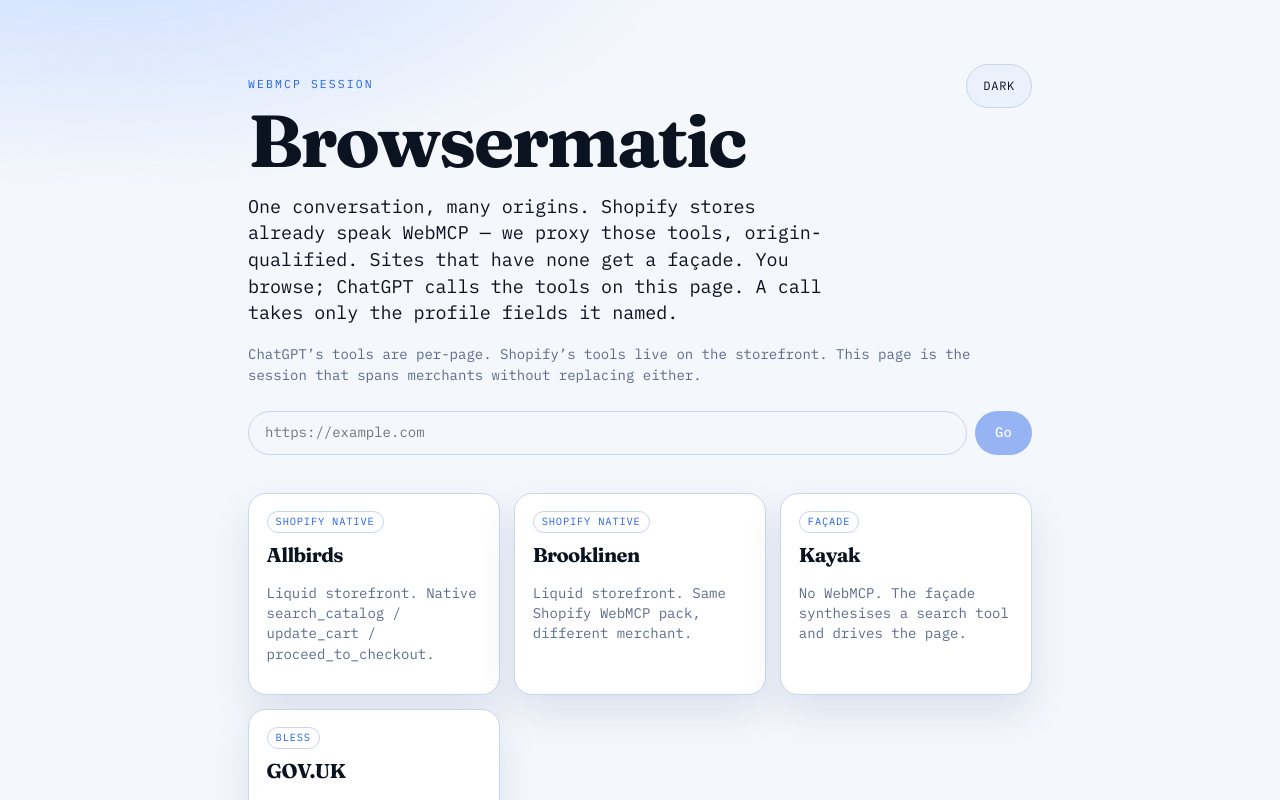
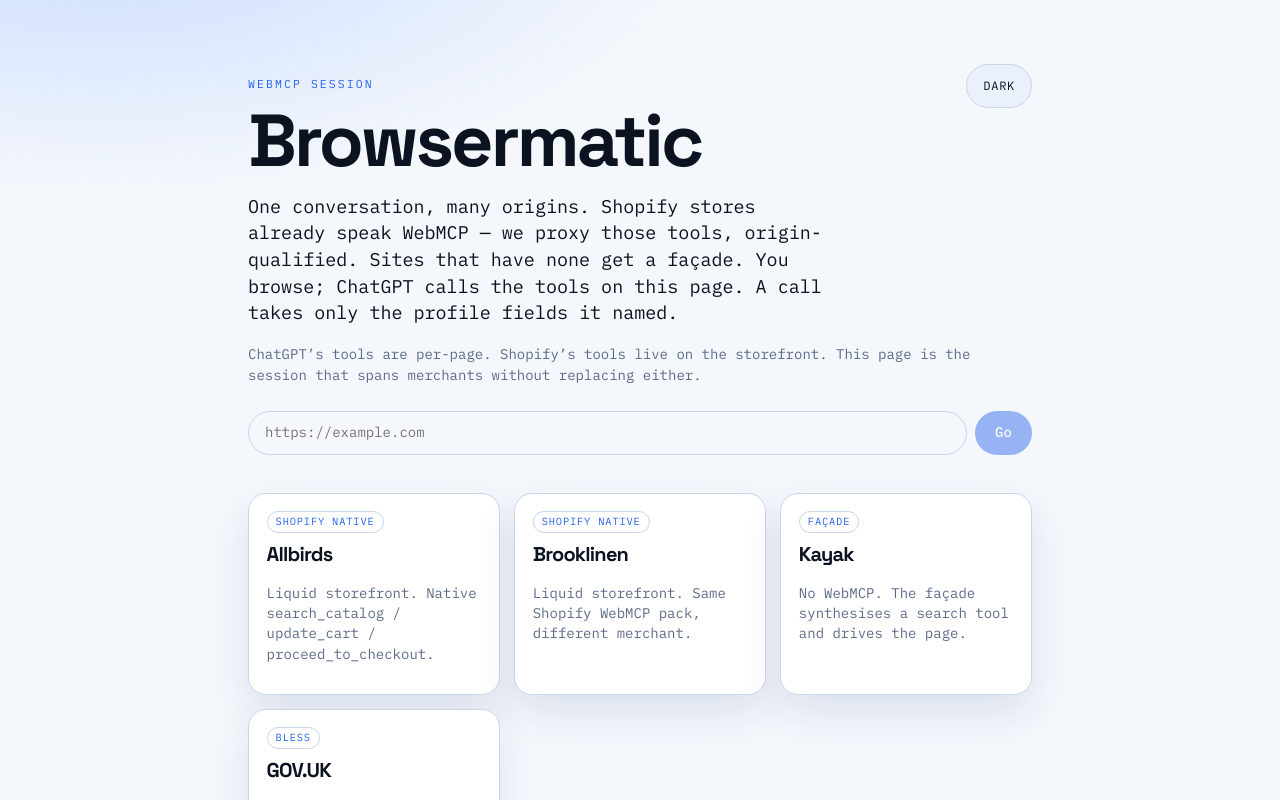
Before and after one commit to diydan/mcpmatic, a React (Vite) app: page / in a window 1280 px wide. Shown: the top 800 px of the page. Built offline with nearby package versions, Linux system fonts and the light colour scheme.

Commit message:
style: title font to Space Grotesk
Replace Fraunces (serif, warm) with Space Grotesk (geometric, modern)
for h1 and h2. Body stays IBM Plex Mono. Tab title updated to match
the new brand name.

Loads from Google Fonts; no other dependencies needed.

```diff
--- a/index.html
+++ b/index.html
@@ -4,7 +4,7 @@
     <meta charset="UTF-8" />
     <meta name="viewport" content="width=device-width, initial-scale=1" />
     <meta name="referrer" content="no-referrer" />
-    <title>mcpmatic — WebMCP session</title>
+    <title>Browsermatic — WebMCP session</title>
     <script>
       (function () {
         try {
@@ -21,7 +21,7 @@
     <link rel="preconnect" href="https://fonts.googleapis.com" />
     <link rel="preconnect" href="https://fonts.gstatic.com" crossorigin />
     <link
-      href="https://fonts.googleapis.com/css2?family=Fraunces:opsz,wght@9..144,500;9..144,700&family=IBM+Plex+Mono:wght@400;500&display=swap"
+      href="https://fonts.googleapis.com/css2?family=Space+Grotesk:wght@500;600;700&family=IBM+Plex+Mono:wght@400;500&display=swap"
       rel="stylesheet"
     />
   </head>
--- a/src/index.css
+++ b/src/index.css
@@ -46,14 +46,14 @@ body {
 
 :root {
   --radius: 18px;
-  --font-display: "Fraunces", "Times New Roman", serif;
+  --font-display: "Space Grotesk", ui-sans-serif, system-ui, sans-serif;
   --font-mono: "IBM Plex Mono", ui-monospace, monospace;
 }
 
 h1, h2 {
   font-family: var(--font-display);
   font-weight: 700;
-  letter-spacing: -0.03em;
+  letter-spacing: -0.04em;
   margin: 0;
 }
 
```
